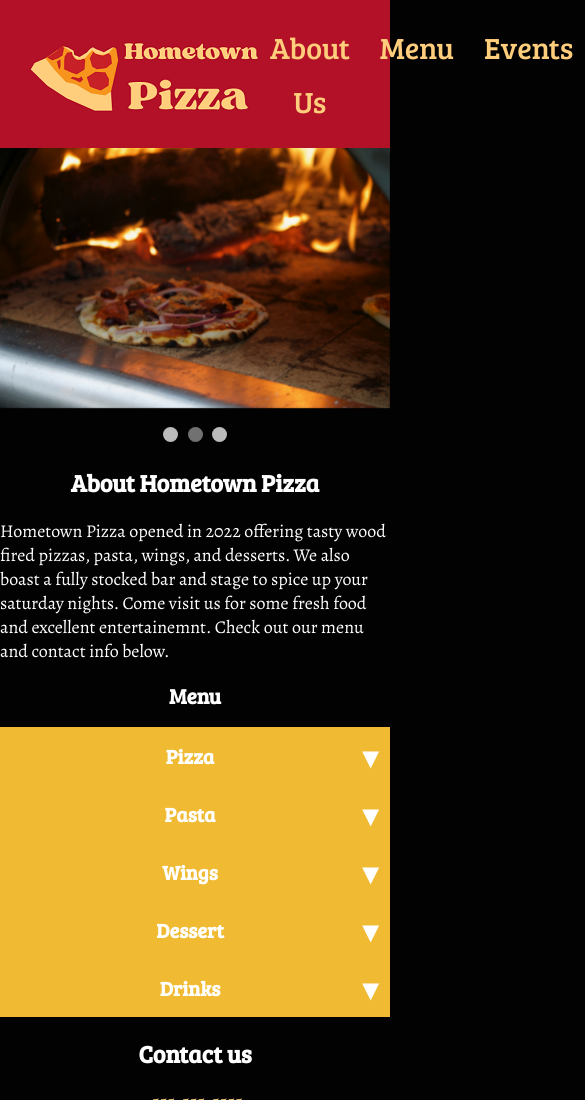
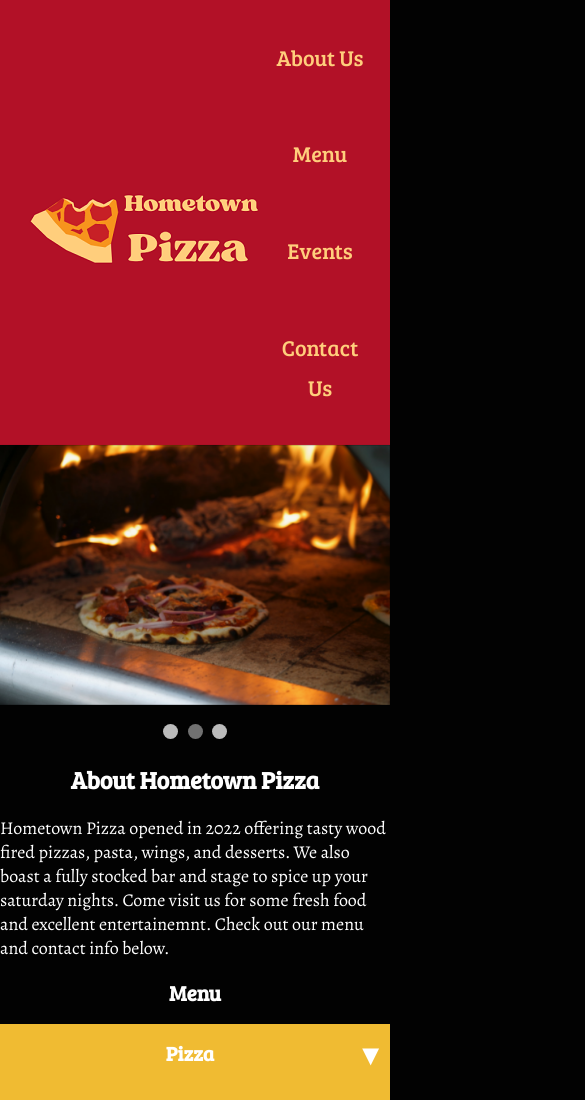
Before and after one commit to beramsey/Code-KY-Web-Dev-1-Thurs-Fall-2022-Final-Project, a plain HTML site: page index.html in a window 390 px wide. Shown: the top 1100 px of the page, 585 px wide, since content can reach past the window. Drawn offline with nearby package versions, Linux system fonts and the light colour scheme.

Commit message:
cleaning up code

```diff
--- a/style.css
+++ b/style.css
@@ -25,7 +25,7 @@ header {
     list-style: none;
     display: flex;
     gap: 1em;
-    font-size: 30px;
+    font-size: 22px;
     }
     nav ul {
         list-style: none;
@@ -48,8 +48,31 @@ header {
         transition: 0.3s ease;
     }
     .logo {
-        max-height: 9em;
-        max-width: auto;
+      max-height: 5em;
+      max-width: auto;
+    }
+
+    /* Nav Media Query */
+    @media (max-width: 640px) {
+      nav {
+        text-align: center;
+      }
+
+      .navli {
+        flex-direction: column;
+      }
+
+      nav ul {
+        flex-direction: column;
+      }
+
+      nav li {
+        margin: 0.8em 0;
+      }
+
+      .logo {
+        background: transparent;
+      }
     }
 
     /* Nav Styles End */
```
